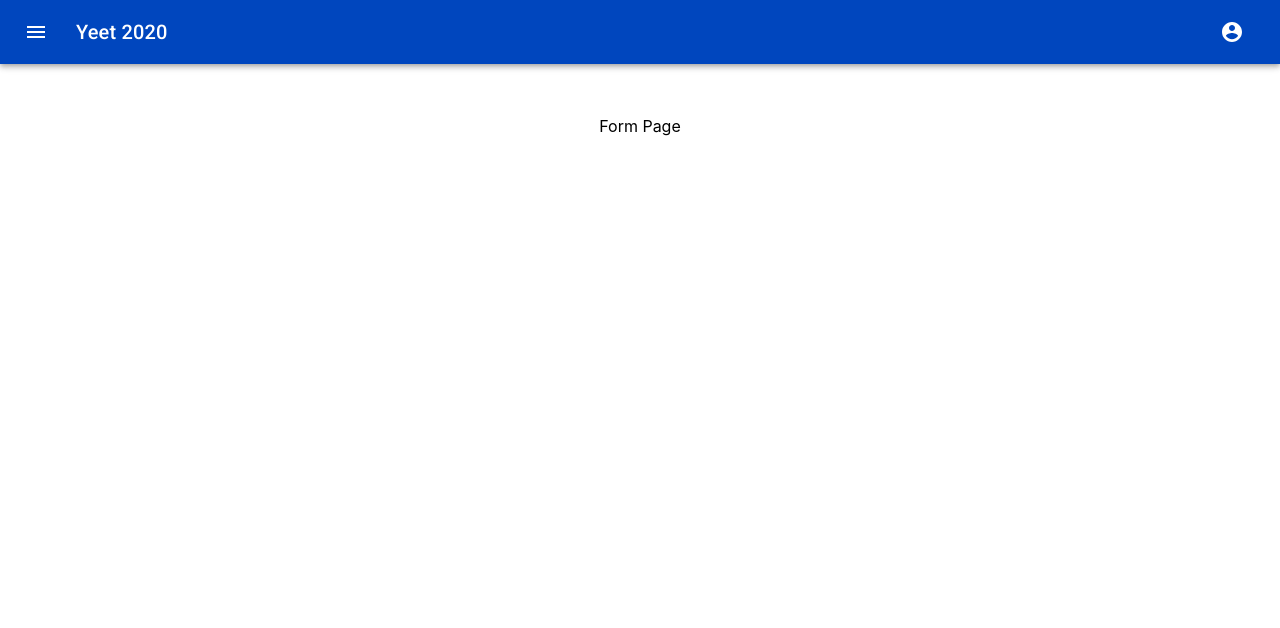
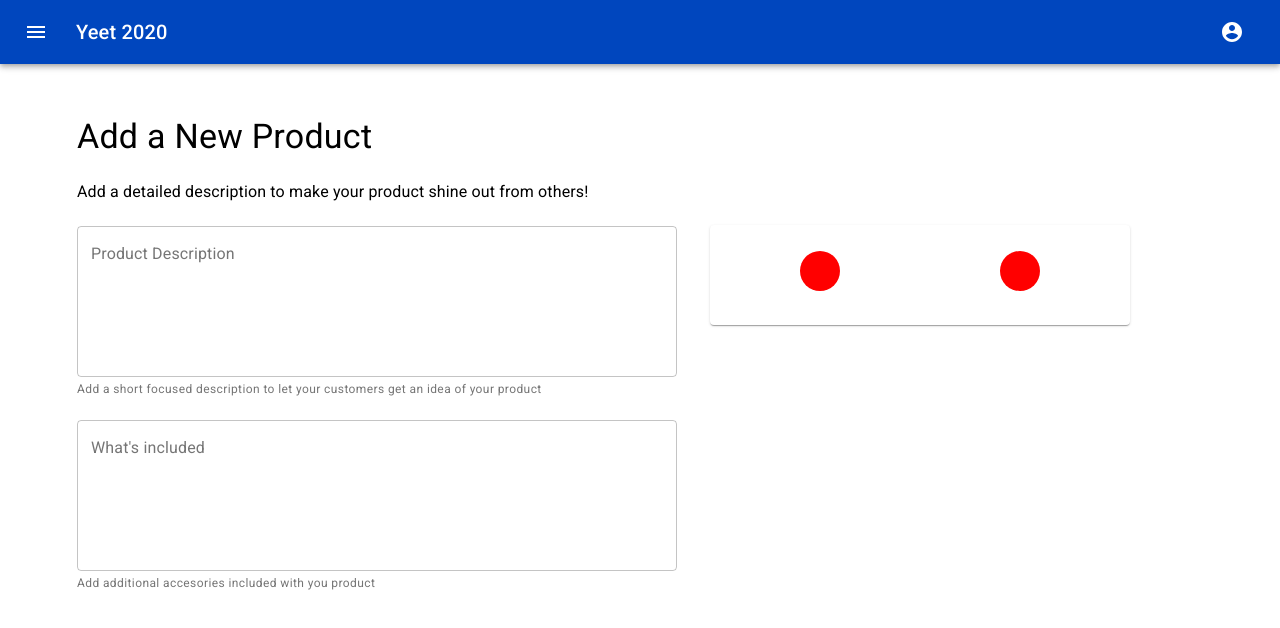
Before and after one commit to homenf/yeet_2020, a React (Create React App) app in the folder front-end/: page /product/form in a window 1280 px wide. Shown: the top 628 px of the page. Built offline with nearby package versions, Linux system fonts and the light colour scheme.

Commit message:
Add basic form

```diff
--- a/front-end/package.json
+++ b/front-end/package.json
@@ -9,6 +9,7 @@
     "@testing-library/jest-dom": "^4.2.4",
     "@testing-library/react": "^9.3.2",
     "@testing-library/user-event": "^7.1.2",
+    "formik": "^2.1.3",
     "react": "^16.12.0",
     "react-dom": "^16.12.0",
     "react-redux": "^7.1.3",
--- /dev/null
+++ b/front-end/src/pages/add-product/badges.js
@@ -0,0 +1,56 @@
+import React from "react"
+import { makeStyles, Card, CardContent, Badge } from "@material-ui/core"
+import clsx from "clsx"
+
+const useStyles = makeStyles({
+  card: {
+    display: "flex",
+    width: 400,
+    justifyContent: "center",
+    padding: 10
+  },
+  content: {
+    display: "flex",
+    flexFlow: "column nowrap",
+    alignItems: "center",
+    width: "50%"
+  },
+  title: {
+    marginBottom: 20
+  },
+  shape: {
+    backgroundColor: "red",
+    width: 40,
+    height: 40
+  },
+  shapeCircle: {
+    borderRadius: "50%"
+  },
+  badge: {
+    color: "green"
+  }
+})
+
+const Badges = ({ values }) => {
+  const classes = useStyles()
+  const circle = <div className={clsx(classes.shape, classes.shapeCircle)} />
+
+  return (
+    <Card className={classes.card}>
+      {Object.keys(values).map(key => (
+        <CardContent className={classes.content}>
+          <Badge
+            className={classes.badge}
+            color="primary"
+            overlap="circle"
+            badgeContent={values[key] ? "✓" : null}
+          >
+            {circle}
+          </Badge>
+        </CardContent>
+      ))}
+    </Card>
+  )
+}
+
+export default Badges
--- /dev/null
+++ b/front-end/src/pages/add-product/form.js
@@ -0,0 +1,74 @@
+import React from "react"
+import {
+  makeStyles,
+  TextField,
+  Typography,
+  FormControl,
+  InputLabel,
+  Input,
+  FormHelperText
+} from "@material-ui/core"
+
+const useStyles = makeStyles({
+  form: {
+    display: "flex",
+    flexFlow: "column nowrap"
+  },
+  titleContainer: {
+    display: "flex",
+    flexFlow: "column nowrap",
+    alignItems: "flex-start",
+    width: "100%"
+  },
+  input: {
+    marginBottom: 20
+  },
+  productInput: {
+    width: 600
+  }
+})
+
+const Form = ({ values: { productDescription, included }, handleChange }) => {
+  const classes = useStyles()
+  return (
+    <div>
+      <form className={classes.form}>
+        <FormControl className={classes.input}>
+          <TextField
+            className={classes.productInput}
+            value={productDescription}
+            name="productDescription"
+            onChange={handleChange}
+            id="standard"
+            label="Product Description"
+            rows={6}
+            variant="outlined"
+            multiline
+          />
+          <FormHelperText id="my-helper-text">
+            Add a short focused description to let your customers get an idea of
+            your product
+          </FormHelperText>
+        </FormControl>
+        <FormControl>
+          <TextField
+            className={classes.productInput}
+            value={included}
+            name="included"
+            onChange={handleChange}
+            id="standard"
+            label="What's included"
+            rows={6}
+            variant="outlined"
+            multiline
+          />
+          <FormHelperText id="my-helper-text">
+            Add additional accesories included with you product
+          </FormHelperText>
+        </FormControl>
+      </form>
+    </div>
+  )
+}
+
+export default Form
--- a/front-end/src/pages/add-product/index.js
+++ b/front-end/src/pages/add-product/index.js
@@ -1,16 +1,56 @@
 import React from "react"
-import { makeStyles } from "@material-ui/core"
+import { makeStyles, Typography, Container } from "@material-ui/core"
+import Form from "./form"
+import { withFormik } from "formik"
+import Badges from "./badges"
 
 const useStyles = makeStyles({
   container: {
+    padding: "0 45px"
+    // width: "100vw"
+  },
+  titleContainer: {
     display: "flex",
-    justifyContent: "center"
+    flexFlow: "column nowrap",
+    alignItems: "flex-start",
+    width: "100%",
+    marginBottom: 20
+  },
+  title: {
+    marginBottom: 20
+  },
+  badgesContainer: {
+    position: "absolute",
+    top: 225,
+    right: 150
   }
 })
 
-const AddProduct = () => {
-  const styles = useStyles()
-  return <div className={styles.container}>Form Page</div>
+const AddProduct = ({ values, handleChange }) => {
+  const classes = useStyles()
+  return (
+    <div className={classes.container}>
+      <div className={classes.titleContainer}>
+        <Typography className={classes.title} variant="h4">
+          Add a New Product
+        </Typography>
+        <Typography variant="subtitle1">
+          Add a detailed description to make your product shine out from others!
+        </Typography>
+      </div>
+      <Form values={values} handleChange={handleChange} />
+      <div className={classes.badgesContainer}>
+        <Badges values={values} />
+      </div>
+    </div>
+  )
 }
 
-export default AddProduct
+const formSchema = {
+  mapPropsToValues: () => ({
+    productDescription: "",
+    included: ""
+  })
+}
+
+export default withFormik(formSchema)(AddProduct)
```
Also changed, not shown: 1 other file (tests, documents, lock files or other folders).
